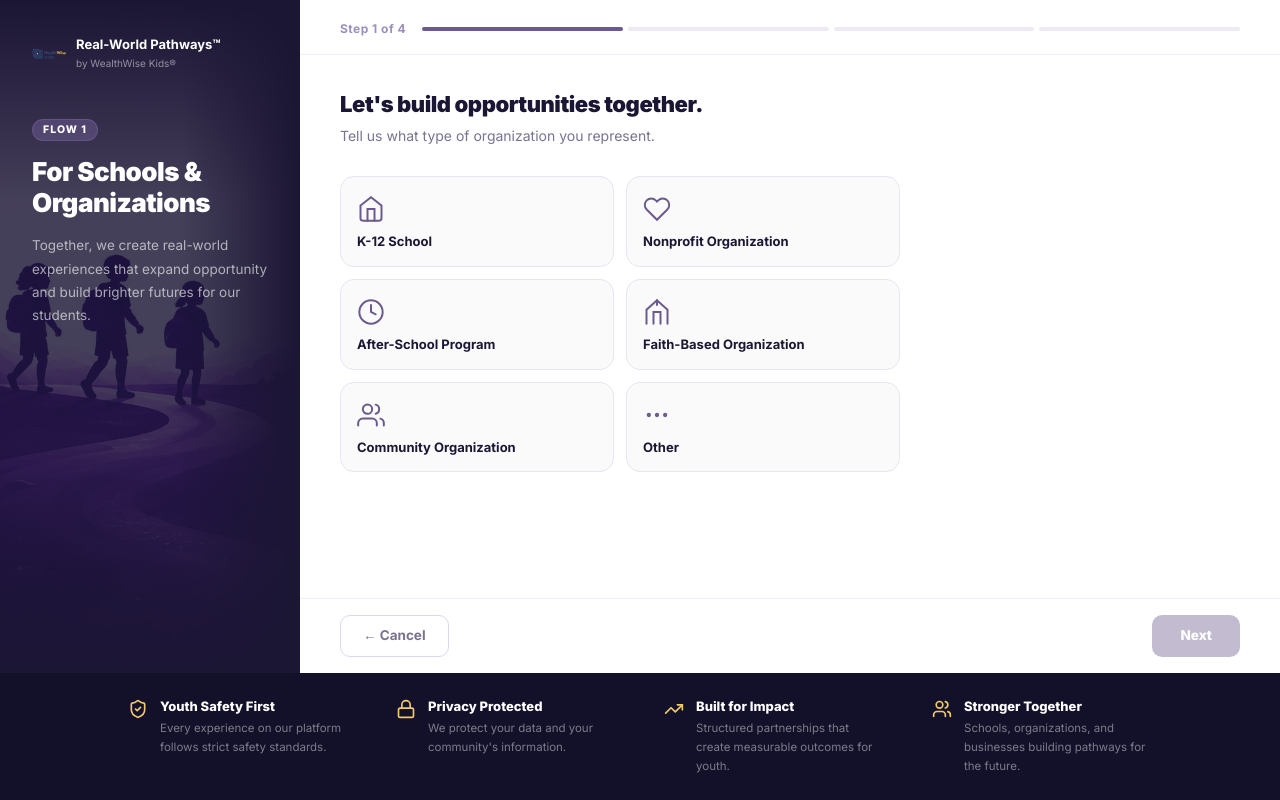
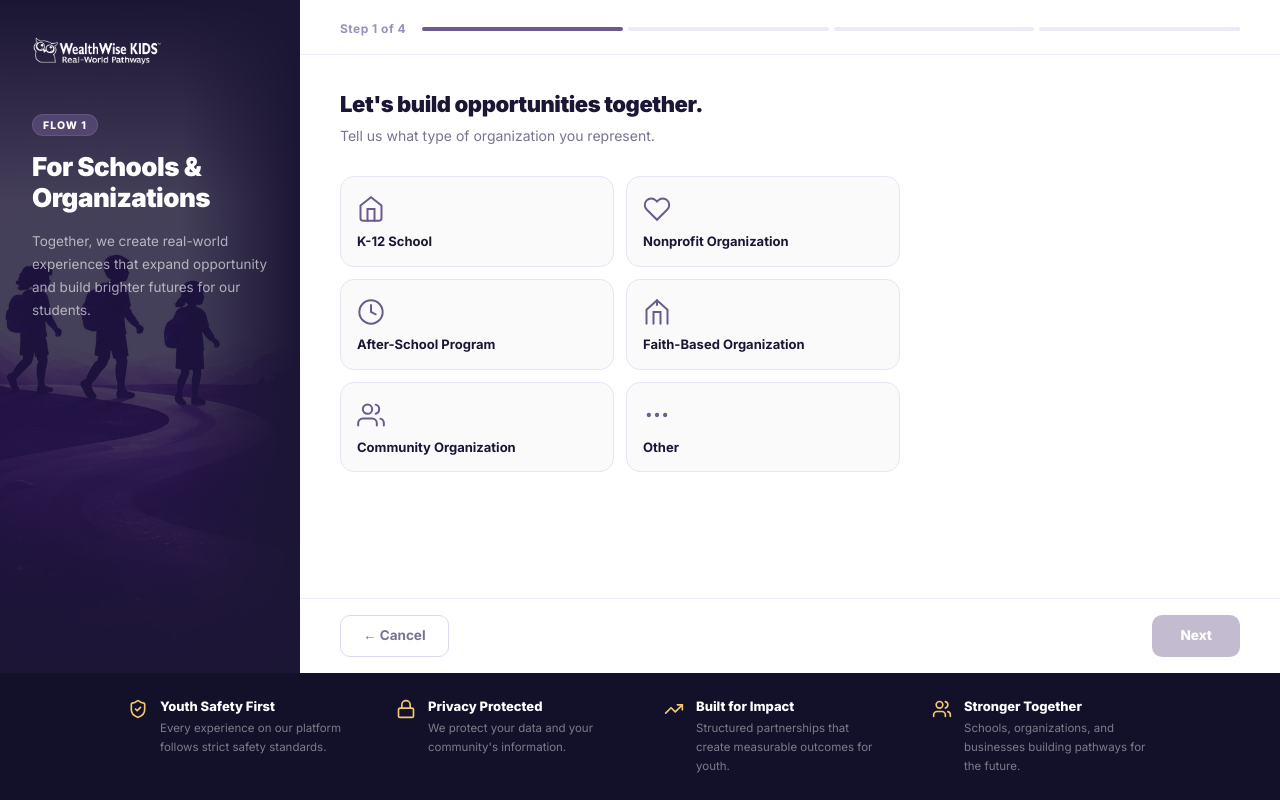
Before and after one commit to molaiya1/rwp-platform, a Next.js app: page /register in a window 1280 px wide. Built offline with nearby package versions, Linux system fonts and the light colour scheme.

Commit message:
White RWP logo on register dark panel, back-to-home on login, cancel on register step 1

```diff
--- a/app/login/page.tsx
+++ b/app/login/page.tsx
@@ -331,6 +331,12 @@ export default function LoginPage() {
         {/* Scrollable form area */}
         <div className={styles.rightScroll}>
 
+          {/* Back to home */}
+          <a href="/" style={{ display: 'inline-flex', alignItems: 'center', gap: 5, fontSize: 12.5, fontWeight: 600, color: '#9C8FBF', textDecoration: 'none', marginBottom: 16 }}>
+            <svg width="14" height="14" viewBox="0 0 24 24" fill="none" stroke="currentColor" strokeWidth="2.5" strokeLinecap="round" aria-hidden="true"><polyline points="15 18 9 12 15 6"/></svg>
+            Back to home
+          </a>
+
           {/* Logo */}
           <div className={styles.rightLogoWrap}>
             {/* eslint-disable-next-line @next/next/no-img-element */}
--- a/app/register/page.tsx
+++ b/app/register/page.tsx
@@ -648,8 +648,7 @@ function RegisterContent() {
           <div className={styles.leftInner}>
             <Link href="/home" className={styles.leftLogo}>
               {/* eslint-disable-next-line @next/next/no-img-element */}
-              <img src="/logo-wwk-transparent.png" alt="Real-World Pathways™" className={styles.leftLogoImg} />
-              <span className={styles.leftLogoText}>Real-World Pathways™<br /><span className={styles.leftLogoBy}>by WealthWise Kids®</span></span>
+              <img src="/logo-rwp-white.png" alt="Real-World Pathways™" className={styles.leftLogoImg} />
             </Link>
 
             <span className={`${styles.flowBadge} ${!isOrg ? styles.flowBadgeBiz : ''}`}>
--- a/app/register/register.module.css
+++ b/app/register/register.module.css
@@ -126,8 +126,8 @@
 }
 
 .leftLogoImg {
-  width: 34px;
-  height: 34px;
+  width: 130px;
+  height: auto;
   object-fit: contain;
   flex-shrink: 0;
 }
```
